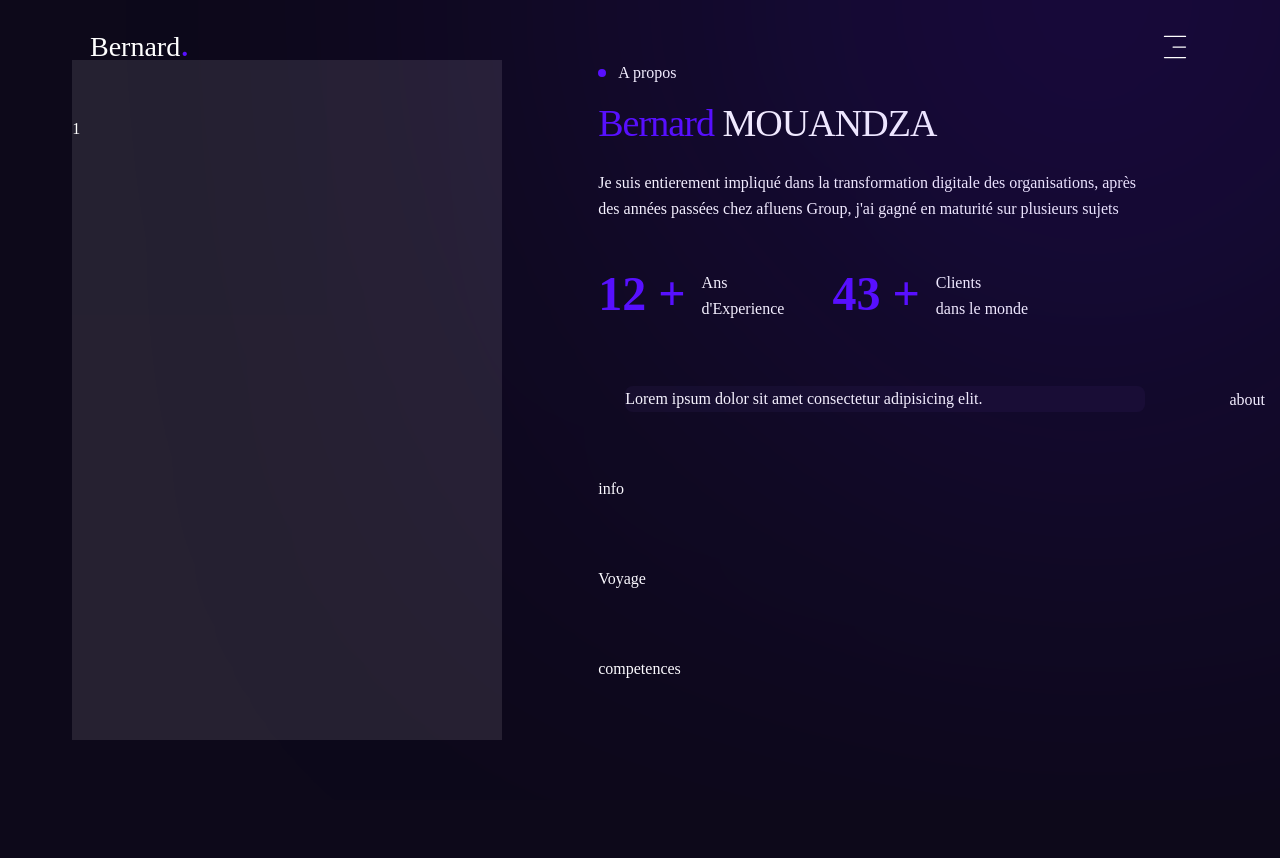
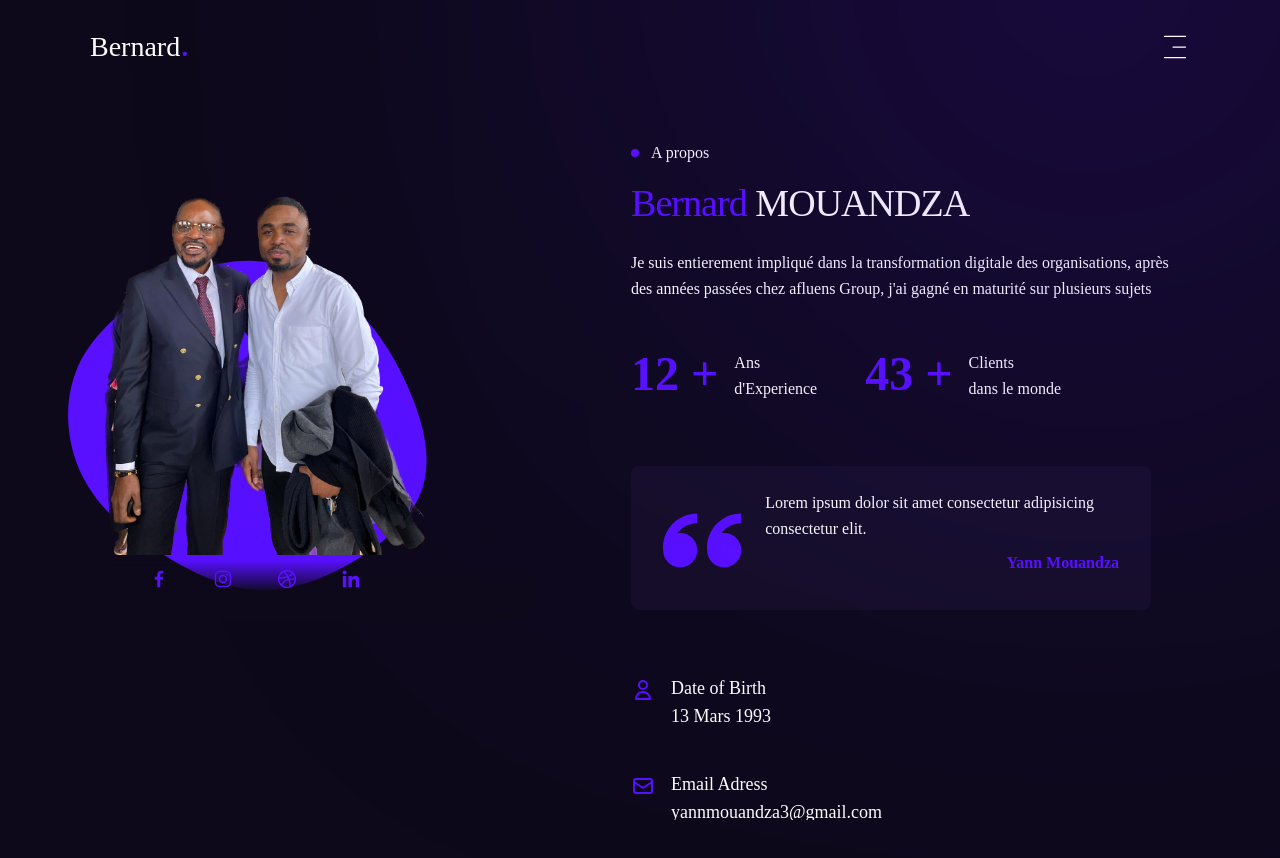
Before and after one commit to DeKingoye/Bernard-MOUANDZA-Portfolio, a Next.js app: page /about in a window 1280 px wide. Shown: the top 858 px of the page. Before the commit the page ends 800 px from the top, so only its background shows below. Built offline with nearby package versions, Linux system fonts and the light colour scheme; a web font is replaced by a local one.

Commit message:
Skills_Tooltip_implementation

```diff
--- a/app/about/page.jsx
+++ b/app/about/page.jsx
@@ -2,10 +2,15 @@
 import {motion} from 'framer-motion';
 import { ScrollArea } from '@/components/ui/scroll-area';
 import Image from 'next/image';
+import Journey from '@/components/Journey';
+import Skills from '@/components/Skills';
+import Blob from '@/components/Blob';
+import Socials from '@/components/Socials';
 
 //Components
 import Stats from '@/components/Stats';
 import Testimonial from '@/components/Testimonial';
+import Info from '@/components/Info';
 
 const About = () => {
   return (
@@ -17,9 +22,19 @@ const About = () => {
         >
           <div className='container mx-auto px-0'>
             <div className='flex flex-col xl:flex-row items-center gap-24 w-full h-[680px]'>
-              {/* img & social icons */}
-              <div className='hidden xl:flex w-full h-full pt-14 max-w-[430px] relative bg-pink-50/10'>1</div>
-              {/* scroll area */}
+                {/* img & social icons */}
+              <div className='hidden xl:flex flex-col w-full h-full pt-14 max-w-[430px] relative'>
+                <Image src="/assets/C6978D64-5498-4223-A30A-88CA79A2CFBF.png" width={320} height={496} alt="" className='z-20 realative'/>
+                  {/* overlay  */}
+                <div className='w-full h-[60px] absolute left-0 top-[420px] right-0 bg-gradient-to-t from-primary via-primary/90 z-30'></div>
+                  {/* blob */}
+                <div className='absolute top-[80px] -left-[80px] z-10'>
+                  <Blob containerStyles="w-[420px] h-[420px]"/>
+                </div>
+
+               <Socials containerStyles="flex gap-4 z-40 w-max transform translate-x-[30px]" iconStyles="w-[48px] h-[48px] text-[22px] text-accent hover:text-accent-hover transition-all flex items-center justify-center rounded-full cursor-pointer"/>
+              </div>
+                {/* scroll area */}
               <ScrollArea className='w-full h-[680px]'>
                 <div>
                   <div className="flex items-center gap-3 mb-4">
@@ -33,15 +48,15 @@ const About = () => {
                   <div className='flex flex-col items-start gap-16'>
                     <Stats/>
                     <Testimonial/>
-                    <div>info</div>
-                    <div>Voyage</div>
-                    <div>competences</div>
+                    <Info/>
+                    <Journey/>
+                    <Skills/>
                   </div>
                 </div>
               </ScrollArea>
             </div>
           </div>
-        about
+
     </motion.section>
   )
 }
--- a/app/globals.css
+++ b/app/globals.css
@@ -75,3 +75,8 @@ body {
 .btn-white {
   @apply bg-white hover:bg-white/90 text-primary;
 }
+
+/* swiper css */
+.swiper {
+  margin: 0 !important;
+}
--- a/app/layout.tsx
+++ b/app/layout.tsx
@@ -39,7 +39,7 @@ export default function RootLayout({
           <div className="hidden 2xl:flex w-[285px] h-screen bg-secondary">
             <MainNav />
           </div>
-          <div className="w-full max-w-[1130px]px px-[15px] mx-auto">
+          <div className="w-full max-w-[1130px] px-[15px] mx-auto pt-20 2xl:pt-0">
             <Header />
             <div>{children}</div>
           </div>
--- /dev/null
+++ b/components/Info.jsx
@@ -0,0 +1,43 @@
+import {HiOutlineMail, HiOutlinePhone, HiOutlineUser, HiOutlineLocationMarker} from 'react-icons/hi';
+
+const Info = () => {
+  return (
+    <div className='flex flex-col gap-6 md:gap-10'>
+        <div className='flex flex-col md:flex-row gap-4'>
+            <div className='w-[280px] flex items-start gap-4'>
+                <HiOutlineUser className='text-2xl mt-1 text-accent'/>
+                <div className='text-lg'>
+                    <p>Date of Birth</p>
+                    <p>13 Mars 1993</p>
+                </div>
+            </div>
+        </div>
+        <div className='w-[280px] flex items-start gap-4'>
+            <HiOutlineMail className='text-2xl mt-1 text-accent'/>
+            <div className='text-lg'>
+                <p className='text-lg'>Email Adress</p>
+                <p>yannmouandza3@gmail.com</p>
+            </div>
+        </div>
+
+        <div className='flex flex-col md:flex-row gap-4'>
+            <div className='w-[280px] flex items-start gap-4'>
+                <HiOutlinePhone className='text-2xl mt-1 text-accent'/>
+                <div className='text-lg'>
+                    <p>Phone</p>
+                    <p>+33 7 63 44 37 42</p>
+                </div>
+            </div>
+        </div>
+        <div className='w-[280px] flex items-start gap-4'>
+            <HiOutlineLocationMarker className='text-2xl mt-1 text-accent'/>
+            <div className='text-lg'>
+                <p className='text-lg'>Location</p>
+                <p>Paris, France</p>
+            </div>
+        </div>
+    </div>
+  )
+}
+
+export default Info
--- /dev/null
+++ b/components/Journey.jsx
@@ -0,0 +1,49 @@
+import React from 'react'
+
+const journey = [
+    {
+        years: "2022 - Present",
+        role: "Integrateur web",
+        institution: "Afluens Group",
+    },
+    {
+        years: "2016 - 2018",
+        role: "Integrateur web",
+        institution: "ABC Agence Imobiliere",
+    },
+    {
+        years: "2020 - 2022",
+        role: "Etudiant",
+        institution: "Haute Ecole de technologie de l'information  et de la communication",
+    },
+]
+
+const Journey = () => {
+  return (
+    <div className='flex flex-col'>
+        <h2 className="h2 mb-8">
+            Education & <span className="text-accent">Experience</span>
+        </h2>
+        {
+            journey.map((item, index) => {
+                const{institution, role, years} = item;
+                return <div key={index} className='flex items-center gap-12 w-full'>
+                    {/* bullets */}
+                    <div className='flex flex-col w-max justify-center items-center'>
+                        <div className='w-3 h-3 bg-accent rounded-full'></div>
+                        <div className='w-[1px] h-[180px] bg-white/10'>2</div>
+                    </div>
+                    {/* text */}
+                    <div className='max-w-[500px]'>
+                        <p className='mb-6 text-lg text-white/50'>{years}</p>
+                        <p className='h4 mb-2'>{role}</p>
+                        <p className='text-lg text-white/50'>{institution}</p>
+                    </div>
+                </div>
+            })
+        }
+    </div>
+  )
+}
+
+export default Journey
--- /dev/null
+++ b/components/Skills.jsx
@@ -0,0 +1,53 @@
+import {RiReactjsFill, RiNextjsFill, RiHtml5Fill, RiCss3Fill, RiTailwindCssFill, RiNodejsFill} from 'react-icons/ri';
+
+import {Tooltip, TooltipContent, TooltipProvider, TooltipTrigger} from '@/components/ui/tooltip';
+
+const skills = [
+    {
+        icon: <RiReactjsFill />,
+        name: "React.js"
+    },
+    {
+        icon: <RiNextjsFill />,
+        name: "Next.js"
+    },
+    {
+        icon: <RiHtml5Fill />,
+        name: "HTML5"
+    },
+    {
+        icon: <RiCss3Fill />,
+        name: "CSS 3"
+    },
+    {
+        icon: <RiTailwindCssFill />,
+        name: "Tailwind CSS"
+    },
+    {
+        icon: <RiNodejsFill />,
+        name: "Tailwind CSS"
+    }
+
+]
+
+const Skills = () => {
+  return <div>
+    <h2 className='h2 mb-8'>My <span className='text-accent'>Skills</span></h2>
+    <div className='flex flex-wrap gap-6 max-w-sm xl:max-w-none'>
+        {skills.map((item, index)=>{
+            return <TooltipProvider key={index}>
+                <Tooltip>
+                    <TooltipTrigger className='w-16 h-1/6 rounded-full flex items-center justify-center bg-tertiary/70 group'>
+                        <div className='text-3xl group-hover:text-accent transition-all duration-300'>{item.icon}</div>
+                    </TooltipTrigger>
+                    <TooltipContent>
+                        <p className='text-lg'>{item.name}</p>
+                    </TooltipContent>
+                </Tooltip>
+            </TooltipProvider>
+        })}
+    </div>
+  </div>
+}
+
+export default Skills
--- a/components/Testimonial.jsx
+++ b/components/Testimonial.jsx
@@ -49,15 +49,15 @@ import { ImQuotesLeft } from 'react-icons/im';
 
 const testimonial = [
   {
-    message: "Lorem ipsum dolor sit amet consectetur adipisicing elit.",
+    message: "Lorem ipsum dolor sit amet consectetur adipisicing consectetur elit.",
     name: "Yann Mouandza",
   },
   {
-    message: "Lorem ipsum dolor sit amet consectetur adipisicing elit.",
+    message: "Lorem ipsum dolor sit amet consectetur adipisicing consectetur elit.",
     name: "Yann Mouandza",
   },
   {
-    message: "Lorem ipsum dolor sit amet consectetur adipisicing elit.",
+    message: "Lorem ipsum dolor sit amet consectetur adipisicing consectetur elit.",
     name: "Yann Mouandza",
   },
 ];
@@ -66,12 +66,22 @@ const Testimonial = () => {
   return (
     <Swiper
       modules={[Autoplay]}
-      loop={true}
+      loop={false}
       autoplay={{ delay: 4000, disableOnInteraction: false }}
       className="w-full max-w-[310px] md:max-w-[520px] bg-secondary rounded-lg"
     >
       {testimonial.map((person, index) => {
-        return <SwiperSlide key={index}>{person.message}</SwiperSlide>;
+        return <SwiperSlide key={index}>
+          <div className='flex px-8 py-6 gap-6'>
+            <ImQuotesLeft className="hidden xl:flex text-8xl text-accent"/>
+            <div className='flex flex-col gap-2'>
+              <p>{person.message}</p>
+              <p className='self-end text-accent font-semibold'>
+                {person.name}
+              </p>
+            </div>
+          </div>
+        </SwiperSlide>;
       })}
     </Swiper>
   )
--- /dev/null
+++ b/components/ui/tooltip.tsx
@@ -0,0 +1,61 @@
+"use client"
+
+import * as React from "react"
+import * as TooltipPrimitive from "@radix-ui/react-tooltip"
+
+import { cn } from "@/lib/utils"
+
+function TooltipProvider({
+  delayDuration = 0,
+  ...props
+}: React.ComponentProps<typeof TooltipPrimitive.Provider>) {
+  return (
+    <TooltipPrimitive.Provider
+      data-slot="tooltip-provider"
+      delayDuration={delayDuration}
+      {...props}
+    />
+  )
+}
+
+function Tooltip({
+  ...props
+}: React.ComponentProps<typeof TooltipPrimitive.Root>) {
+  return (
+    <TooltipProvider>
+      <TooltipPrimitive.Root data-slot="tooltip" {...props} />
+    </TooltipProvider>
+  )
+}
+
+function TooltipTrigger({
+  ...props
+}: React.ComponentProps<typeof TooltipPrimitive.Trigger>) {
+  return <TooltipPrimitive.Trigger data-slot="tooltip-trigger" {...props} />
+}
+
+function TooltipContent({
+  className,
+  sideOffset = 0,
+  children,
+  ...props
+}: React.ComponentProps<typeof TooltipPrimitive.Content>) {
+  return (
+    <TooltipPrimitive.Portal>
+      <TooltipPrimitive.Content
+        data-slot="tooltip-content"
+        sideOffset={sideOffset}
+        className={cn(
+          "bg-foreground text-background animate-in fade-in-0 zoom-in-95 data-[state=closed]:animate-out data-[state=closed]:fade-out-0 data-[state=closed]:zoom-out-95 data-[side=bottom]:slide-in-from-top-2 data-[side=left]:slide-in-from-right-2 data-[side=right]:slide-in-from-left-2 data-[side=top]:slide-in-from-bottom-2 z-50 w-fit origin-(--radix-tooltip-content-transform-origin) rounded-md px-3 py-1.5 text-xs text-balance",
+          className
+        )}
+        {...props}
+      >
+        {children}
+        <TooltipPrimitive.Arrow className="bg-foreground fill-foreground z-50 size-2.5 translate-y-[calc(-50%_-_2px)] rotate-45 rounded-[2px]" />
+      </TooltipPrimitive.Content>
+    </TooltipPrimitive.Portal>
+  )
+}
+
+export { Tooltip, TooltipTrigger, TooltipContent, TooltipProvider }
--- a/package.json
+++ b/package.json
@@ -10,6 +10,7 @@
   "dependencies": {
     "@radix-ui/react-dialog": "^1.1.15",
     "@radix-ui/react-scroll-area": "^1.2.10",
+    "@radix-ui/react-tooltip": "^1.2.8",
     "class-variance-authority": "^0.7.1",
     "clsx": "^2.1.1",
     "framer-motion": "^12.23.21",
```
Also changed, not shown: 1 other file (tests, documents, lock files or other folders).
